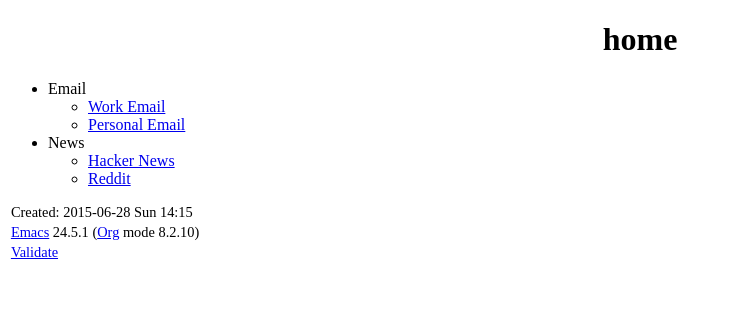
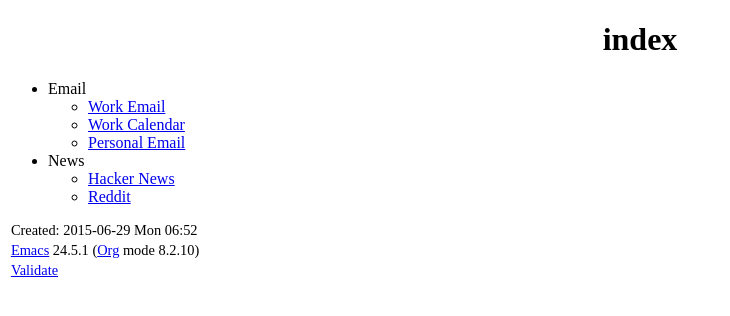
Before and after one commit to chris-b1/chris-b1.github.io, a plain HTML site: page index.html in a window 1280 px wide. Shown: the whole page, without its empty margins (0-730 px from the left). Drawn offline with Linux system fonts and the light colour scheme.

Commit message:
cal link

```diff
--- a/index.html
+++ b/index.html
@@ -3,8 +3,8 @@
 "http://www.w3.org/TR/xhtml1/DTD/xhtml1-strict.dtd">
 <html xmlns="http://www.w3.org/1999/xhtml" lang="en" xml:lang="en">
 <head>
-<title>home</title>
-<!-- 2015-06-28 Sun 14:15 -->
+<title>index</title>
+<!-- 2015-06-29 Mon 06:52 -->
 <meta  http-equiv="Content-Type" content="text/html;charset=utf-8" />
 <meta  name="generator" content="Org-mode" />
 <style type="text/css">
@@ -136,13 +136,15 @@ for the JavaScript code in this tag.
 </head>
 <body>
 <div id="content">
-<h1 class="title">home</h1>
+<h1 class="title">index</h1>
 <ul class="org-ul">
 <li>Email
 <ul class="org-ul">
 <li><a href="https://mail.google.com/mail/u/2/#inbox">Work Email</a>
 </li>
-<li><a href="https://mail.google.com/mail/u/1/#inbox">Personal Email</a>
+<li><a href="https://www.google.com/calendar/b/2/render#h">Work Calendar</a>
+</li>
+<li><a href="https://mail.google.com/mail/u/0/#inbox">Personal Email</a>
 </li>
 </ul>
 </li>
@@ -157,7 +159,7 @@ for the JavaScript code in this tag.
 </ul>
 </div>
 <div id="postamble" class="status">
-<p class="date">Created: 2015-06-28 Sun 14:15</p>
+<p class="date">Created: 2015-06-29 Mon 06:52</p>
 <p class="creator"><a href="http://www.gnu.org/software/emacs/">Emacs</a> 24.5.1 (<a href="http://orgmode.org">Org</a> mode 8.2.10)</p>
 <p class="validation"><a href="http://validator.w3.org/check?uri=referer">Validate</a></p>
 </div>
```
Also changed, not shown: 1 other file.
